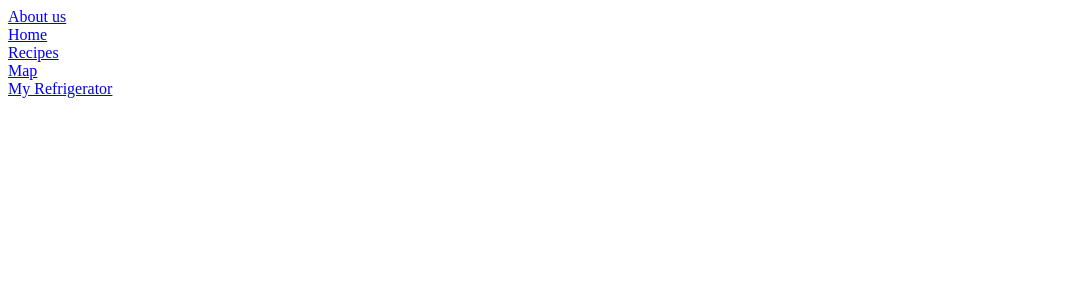
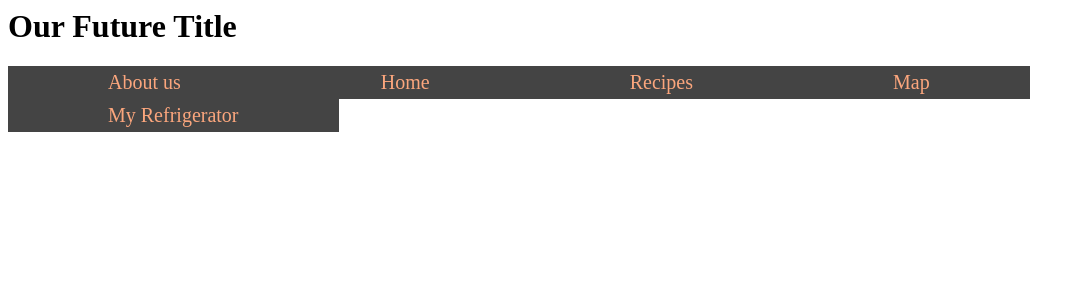
Before and after one commit to pagorska/cssi-final, a Python web app: template final/templates/searchResults.html in a window 1280 px wide. Shown: the top 300 px of the page, without its empty margins (0-1085 px from the left). Run offline with Jinja, Linux system fonts and the light colour scheme; the template is opened without the code that fills it, so the values that code supplies are empty.

Commit message:
small changes

```diff
--- a/final/main.py
+++ b/final/main.py
@@ -47,6 +47,7 @@ class RestaurantHandler(webapp2.RequestHandler):
 class SearchHandler(webapp2.RequestHandler):
     def get(self):
         my_template = jinja_environment.get_template('templates/searchResults.html')
+        self.response.write(my_template.render())
         self.response.write("search works")
 app = webapp2.WSGIApplication([
     ('/', MainHandler),
--- a/final/templates/main.html
+++ b/final/templates/main.html
@@ -4,14 +4,12 @@
     <script src="https://ajax.googleapis.com/ajax/libs/jquery/3.2.1/jquery.min.js"></script>
     <script src="resources/navbar.js"></script>
     <link rel="stylesheet" href="resources/navbar.css"></link>
-<<<<<<< HEAD
+
   </head>
-=======
      <link rel="stylesheet" href="resources/main.css"></link>
      <link href="https://fonts.googleapis.com/css?family=Quicksand" rel="stylesheet">
 <head>
 </head>
->>>>>>> 832a588d565eb00e2d27ce0af0ca91961c4eadf5
   <body>
     <h1>Future Title</h1>
     <div class="search">
--- a/final/templates/searchResults.html
+++ b/final/templates/searchResults.html
@@ -2,8 +2,13 @@
 <head>
 
   <link href="https://fonts.googleapis.com/css?family=Quicksand" rel="stylesheet">
+  <link rel="stylesheet" href="resources/navbar.css"></link>
+
 </head>
 <body>
+  <h1>Our Future Title</h1>
+
+
   <div class="store_nav">
         <div id="disappear_ul">
           <div id="about">
```
Also changed, not shown: 1 other file.
